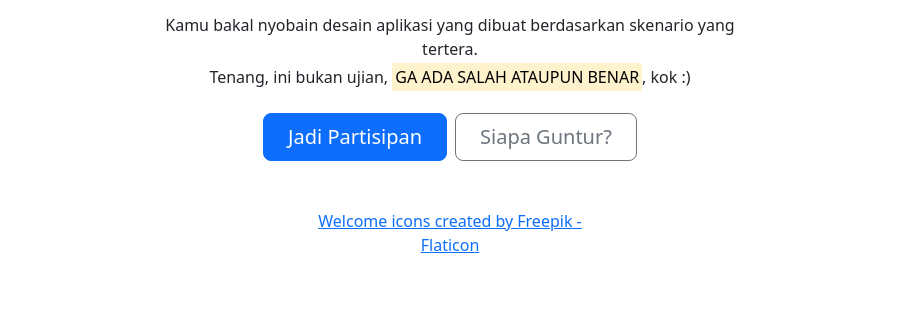
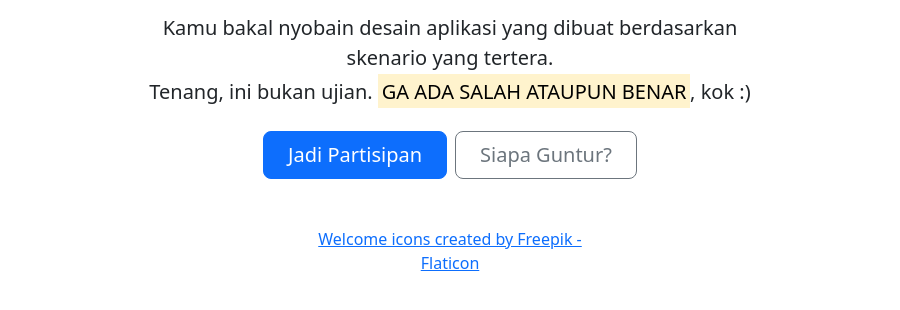
Before and after one commit to bagusfarisa/Riset-UX-Guntur, a plain HTML site: page index.html in a window 1280 px wide. Shown: the part 306-616 px from the top of the page, without its empty margins (190-1090 px from the left). Drawn offline with nearby package versions, Linux system fonts and the light colour scheme.

Commit message:
Update index.html

```diff
--- a/index.html
+++ b/index.html
@@ -69,8 +69,8 @@
     <h1 class="display-5 fw-bold">Selamat Datang di Riset UX Guntur</h1>
     <div class="col-lg-6 mx-auto">
       <p class="lead">Bantu Guntur bikin portofolio desain UX yang kece dengan jadi partisipan riset.</p>
-      <p class="mb-1">Kamu bakal nyobain desain aplikasi yang dibuat berdasarkan skenario yang tertera.</p>
-      <p class="mb-4">Tenang, ini bukan ujian, <mark>GA ADA SALAH ATAUPUN BENAR</mark>, kok :)</p>
+      <p class="lead mb-1">Kamu bakal nyobain desain aplikasi yang dibuat berdasarkan skenario yang tertera.</p>
+      <p class="lead mb-4">Tenang, ini bukan ujian. <mark>GA ADA SALAH ATAUPUN BENAR</mark>, kok :)</p>
       <div class="d-grid gap-2 d-sm-flex justify-content-sm-center">
         <button type="button" class="btn btn-primary btn-lg px-4 gap-3" onclick="randomUrl();">Jadi Partisipan</button>
         <a type="button" class="btn btn-outline-secondary btn-lg px-4" href="https://linkedin.com" target="_blank">Siapa Guntur?</a>
```
